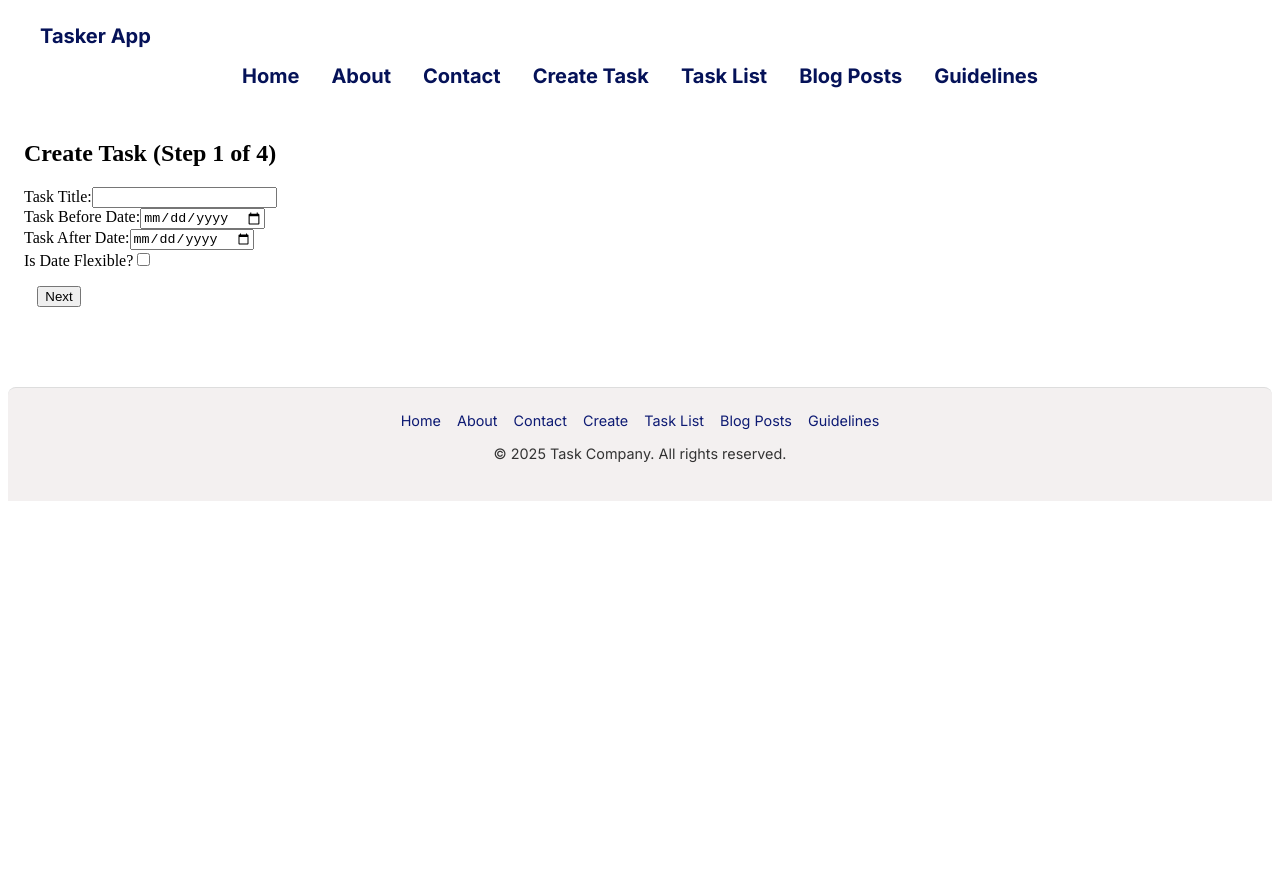
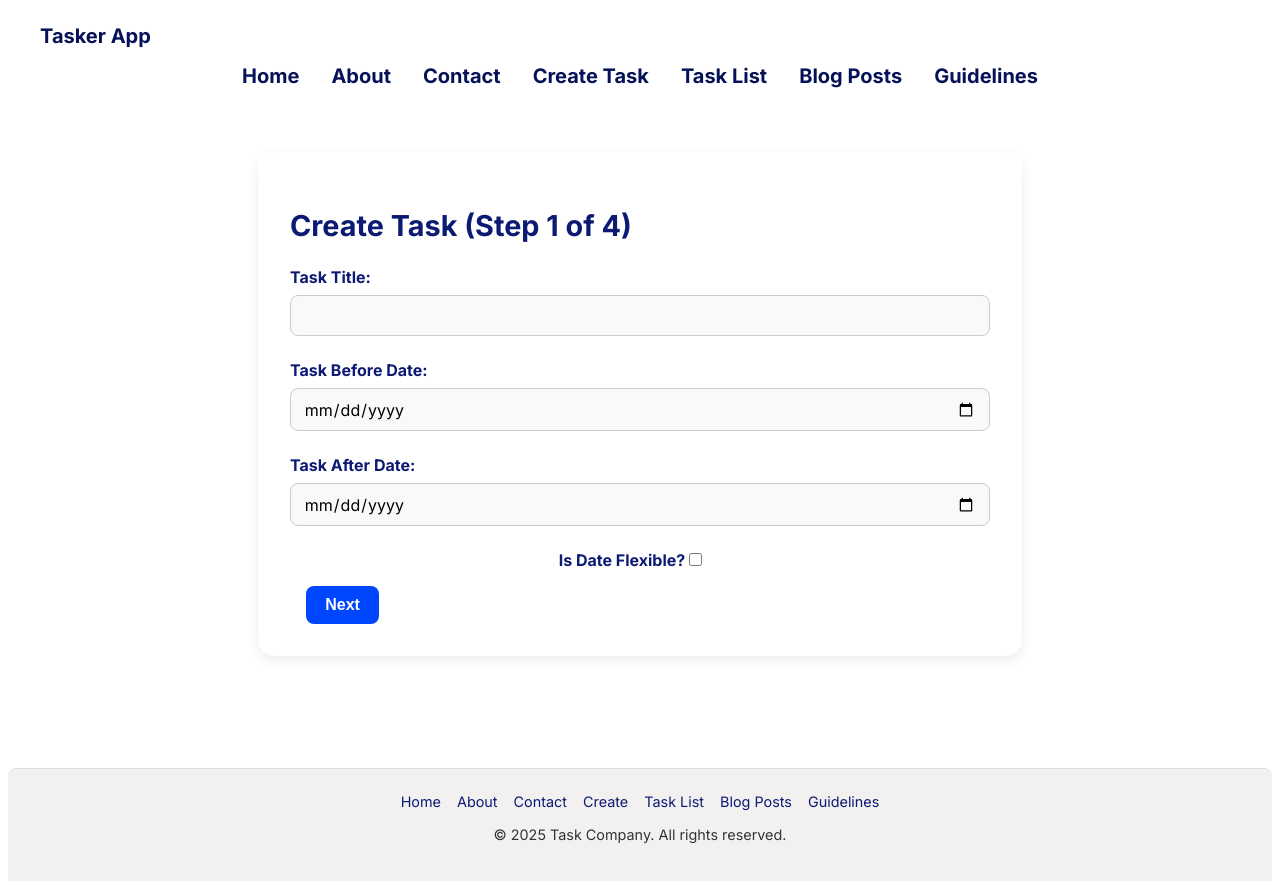
Before and after one commit to Nick-Zwarych/Captone-v1, a React (Vite) app in the folder React v1/CapstoneV1/: page /create in a window 1280 px wide. Before the commit the page ends 800 px from the top, so only its background shows below. Built offline with nearby package versions, Linux system fonts and the light colour scheme.

Commit message:
Create Task Css updates

```diff
--- a/React v1/CapstoneV1/src/CreateTask.jsx
+++ b/React v1/CapstoneV1/src/CreateTask.jsx
@@ -1,6 +1,7 @@
 // src/CreateTask.jsx
 import React, { useState } from "react";
 import { useNavigate } from "react-router-dom";
+import "../src/styles/CreateTask.css";
 
 function CreateTask({ addTask }) {
   const [step, setStep] = useState(1);
@@ -95,9 +96,10 @@ function CreateTask({ addTask }) {
   };
 
   return (
-    <div>
-      <h2>Create Task (Step {step} of 4)</h2>
+    <div className="create-task-container">
+      <h2 className="create-task-title">Create Task (Step {step} of 4)</h2>
       <form
+        className="create-task-from"
         onSubmit={
           // When on step 4, handle submit; otherwise, go to the next step.
           step === 4
@@ -109,11 +111,12 @@ function CreateTask({ addTask }) {
         }
       >
         {step === 1 && (
-          <div>
+          <div className="form-step">
             {/* Task Title */}
-            <div>
+            <div className="form-group">
               <label>
                 Task Title:
+              </label>
                 <input
                   type="text"
                   name="taskTitle"
@@ -121,13 +124,13 @@ function CreateTask({ addTask }) {
                   onChange={handleChange}
                   required
                 />
-              </label>
             </div>
 
             {/* Task Before Date */}
-            <div>
+            <div className="form-group">
               <label>
                 Task Before Date:
+              </label>
                 <input
                   type="date"
                   name="taskBeforeDate"
@@ -137,13 +140,13 @@ function CreateTask({ addTask }) {
                     taskData.taskAfterDate || taskData.taskIsDateFlexible
                   }
                 />
-              </label>
             </div>
 
             {/* Task After Date */}
-            <div>
+            <div className="form-group">
               <label>
                 Task After Date:
+              </label>
                 <input
                   type="date"
                   name="taskAfterDate"
@@ -153,11 +156,10 @@ function CreateTask({ addTask }) {
                     taskData.taskBeforeDate || taskData.taskIsDateFlexible
                   }
                 />
-              </label>
             </div>
 
             {/* Is Date Flexible? */}
-            <div>
+            <div className="form-group checkbox-group">
               <label>
                 Is Date Flexible?
                 <input
@@ -174,7 +176,7 @@ function CreateTask({ addTask }) {
             {(taskData.taskBeforeDate ||
               taskData.taskAfterDate ||
               taskData.taskIsDateFlexible) && (
-              <div>
+              <div className="form-group checkbox-group">
                 <label>
                   Time Required:
                   <input
@@ -189,9 +191,9 @@ function CreateTask({ addTask }) {
 
             {/* Show Time of Day only if Time Required is checked */}
             {taskData.taskTimeRequired && (
-              <div>
+              <div className="form-group">
                 <label>
-                  Time of Day:
+                  Time of Day:&nbsp;&nbsp;
                   <select
                     name="taskTimeOfDay"
                     value={taskData.taskTimeOfDay}
@@ -209,10 +211,10 @@ function CreateTask({ addTask }) {
         )}
 
         {step === 2 && (
-          <div>
-            <div>
+          <div className="form-step">
+            <div className="form-group">
               <label>
-                Location Type:
+                Location Type:&nbsp;&nbsp;
                 <select
                   name="taskLocationType"
                   value={taskData.taskLocationType}
@@ -223,9 +225,9 @@ function CreateTask({ addTask }) {
                 </select>
               </label>
             </div>
-            <div>
+            <div className="form-group ">
               <label>
-                Location - Postal Code:
+                Location - Postal Code:&nbsp;&nbsp;
                 <input
                   type="text"
                   name="taskLocation"
@@ -239,27 +241,27 @@ function CreateTask({ addTask }) {
         )}
 
         {step === 3 && (
-          <div>
-            <div>
+          <div className="form-step">
+            <div className="form-group">
               <label>
                 Task Details:
+              </label>
                 <textarea
                   name="taskDetails"
                   value={taskData.taskDetails}
                   onChange={handleChange}
                   required
                 />
-              </label>
             </div>
             {/* You can add taskImages upload later */}
           </div>
         )}
 
         {step === 4 && (
-          <div>
-            <div>
+          <div className="form-step">
+            <div className="form-group">
               <label>
-                Task Budget:
+                Task Budget:&nbsp;&nbsp;
                 <input
                   type="number"
                   step="0.01"
@@ -270,19 +272,19 @@ function CreateTask({ addTask }) {
                 />
               </label>
             </div>
-            <button type="submit">Create Task</button>
+            <button className="submit-btn" type="submit">Create Task</button>
           </div>
         )}
 
-        <div style={{ marginTop: "1em" }}>
+        <div className="step-controls">
           {step > 1 && (
-            <button type="button" onClick={prevStep}>
+            <button type="button" className="back-btn" onClick={prevStep}>
               Back
             </button>
           )}
           {step < 4 && (
             // The “Next” button will submit the form to trigger nextStep (if not on step 4)
-            <button type="submit" style={{ marginLeft: "1em" }}>
+            <button type="submit" className="next-btn" style={{ marginLeft: "1em" }}>
               Next
             </button>
           )}
--- /dev/null
+++ b/React v1/CapstoneV1/src/styles/CreateTask.css
@@ -0,0 +1,116 @@
+.create-task-container {
+    font-family: 'Inter', sans-serif;
+    padding: 2rem;
+    max-width: 700px;
+    margin: 2rem auto;
+    background-color: #fff;
+    border-radius: 1rem;
+    box-shadow: 0 4px 12px rgba(0, 0, 0, 0.08);
+  }
+
+  .create-task-title {
+    font-size: 1.8rem;
+    font-weight: 700;
+    color: #0D1A73;
+    margin-bottom: 1.5rem;
+  }
+
+  .create-task-form {
+    display: flex;
+    flex-direction: column;
+    gap: 1.5rem;
+  }
+
+  .form-step {
+    display: flex;
+    flex-direction: column;
+    gap: 1.5rem;
+  }
+
+  .form-group {
+    display: flex;
+    flex-direction: column;
+    gap: 0.5rem;
+  }
+
+  .form-group label {
+    font-weight: 600;
+    color: #0D1A73;
+    margin-right: 1rem;
+  }
+
+  input[type="text"],
+  input[type="date"],
+  input[type="number"],
+  select,
+  textarea {
+    padding: 0.6rem 0.8rem;
+    font-size: 1rem;
+    border: 1px solid #ccc;
+    border-radius: 0.5rem;
+    font-family: 'Inter', sans-serif;
+    background-color: #f9f9f9;
+  }
+
+  textarea {
+    resize: vertical;
+    min-height: 100px;
+  }
+
+  .checkbox-group {
+    display: flex;
+    align-items: center;
+    gap: 0.5rem;
+    font-weight: 500;
+  }
+
+  .step-controls {
+    display: flex;
+    justify-content: space-between;
+    margin-top: 1rem;
+    gap: 1rem;
+  }
+
+  button {
+    padding: 0.6rem 1.2rem;
+    font-size: 1rem;
+    font-weight: 600;
+    border: none;
+    border-radius: 0.5rem;
+    cursor: pointer;
+  }
+
+  .next-btn {
+    background-color: #0046ff;
+    color: white;
+  }
+
+  .next-btn:hover {
+    background-color: #0036cc;
+  }
+
+  .back-btn {
+    background-color: #ddd;
+    color: #333;
+  }
+
+  .back-btn:hover {
+    background-color: #ccc;
+  }
+
+  .submit-btn {
+    background-color: #0D1A73;
+    color: white;
+    margin-top: 1rem;
+  }
+
+  .submit-btn:hover {
+    background-color: #0036cc;
+  }
+
+  @media (max-width: 600px) {
+    .step-controls {
+      flex-direction: column;
+      gap: 0.75rem;
+    }
+  }
```
